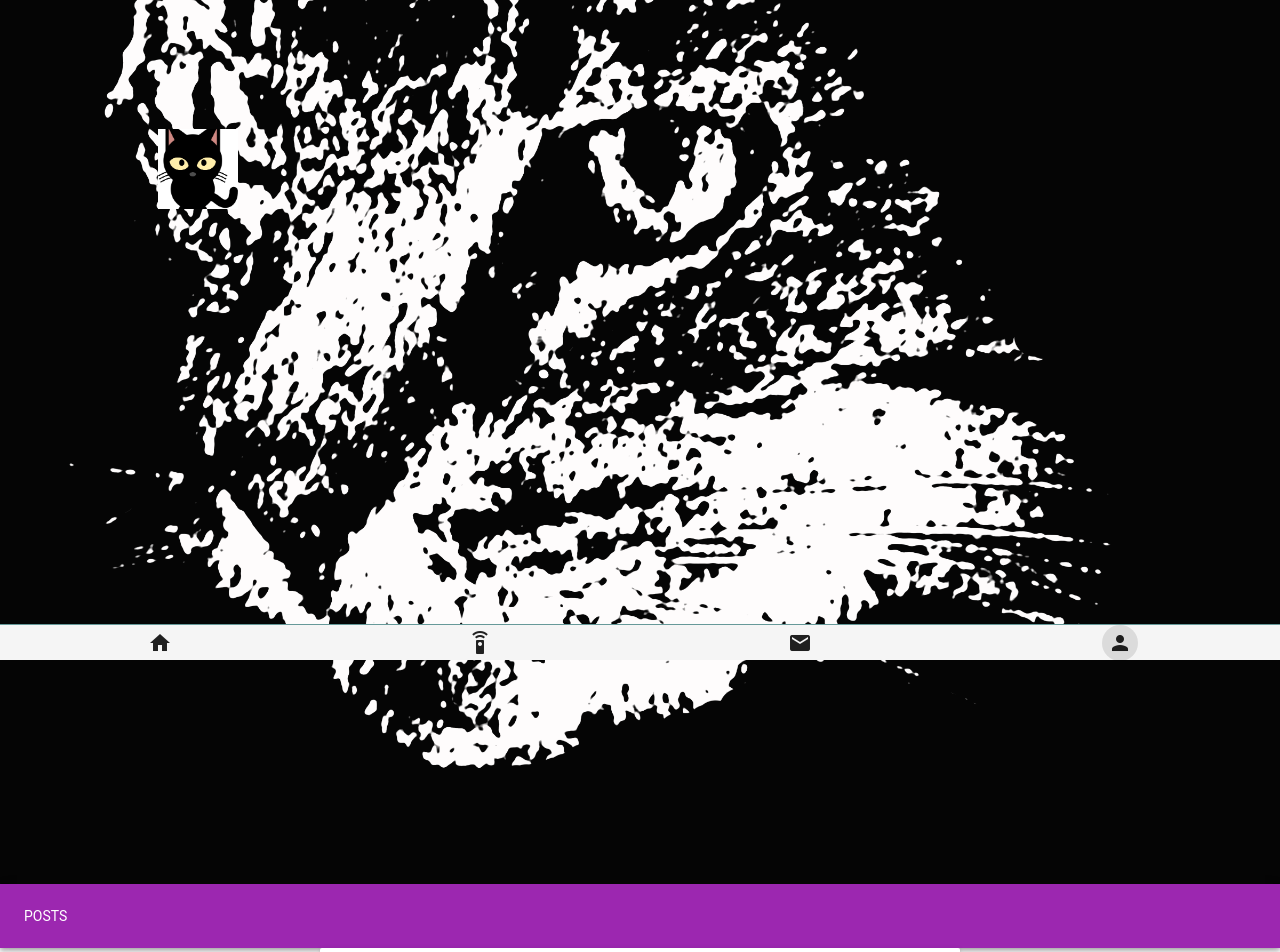
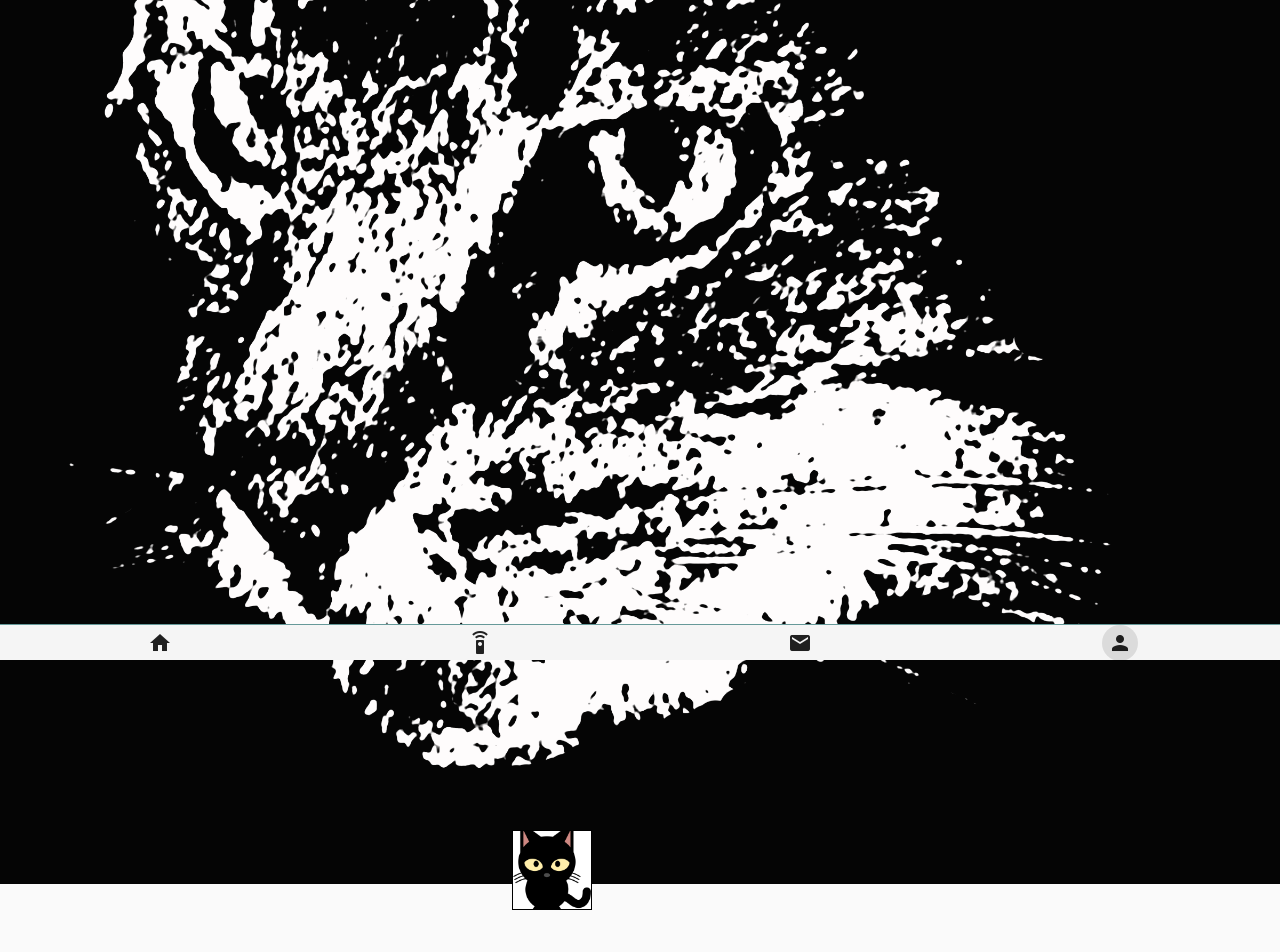
Before and after one commit to intfrr/libr, a Vue app: page /me in a window 1280 px wide. Shown: the part 140-1092 px from the top of the page. Built offline with nearby package versions, Linux system fonts and the light colour scheme; a small style sheet from the web is missing.

Commit message:
Repositioned blog avatar

```diff
--- a/src/views/Me.vue
+++ b/src/views/Me.vue
@@ -2,12 +2,8 @@
     <v-layout>
       <v-flex xs12>
         <v-img src="/img/blog-header.png">
-            <v-layout>
-                <span>
-                    <v-img class="blog-avatar" src="/img/blog-avatar.png"></v-img>
-                </span>
-            </v-layout>
         </v-img>
+        <v-img class="blog-avatar" src="/img/blog-avatar.png"></v-img>
         <v-toolbar color="secondary" dark>
             POSTS
         </v-toolbar>
@@ -48,9 +44,12 @@ export default class Me extends Vue {
 <style lang="scss">
     .blog-avatar {
         position: relative;
-        top: 256%;
-        left: 197%;
+        top: -3%;
+        left: 40%;
         width: 80px;
         height: 80px;
+        border-style: solid;
+        border-width: 1px;
+        border-color: black;
     }
 </style>
```
